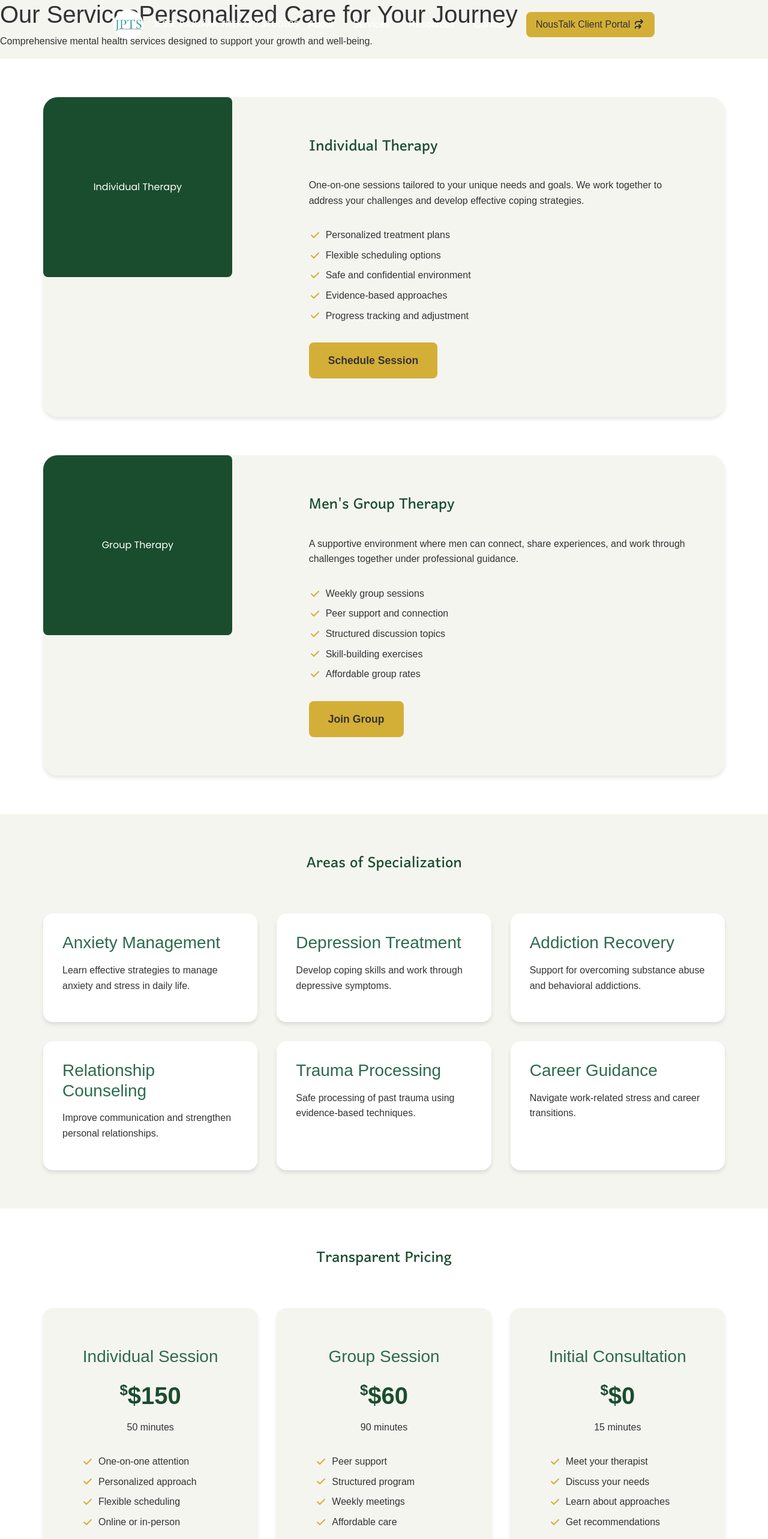
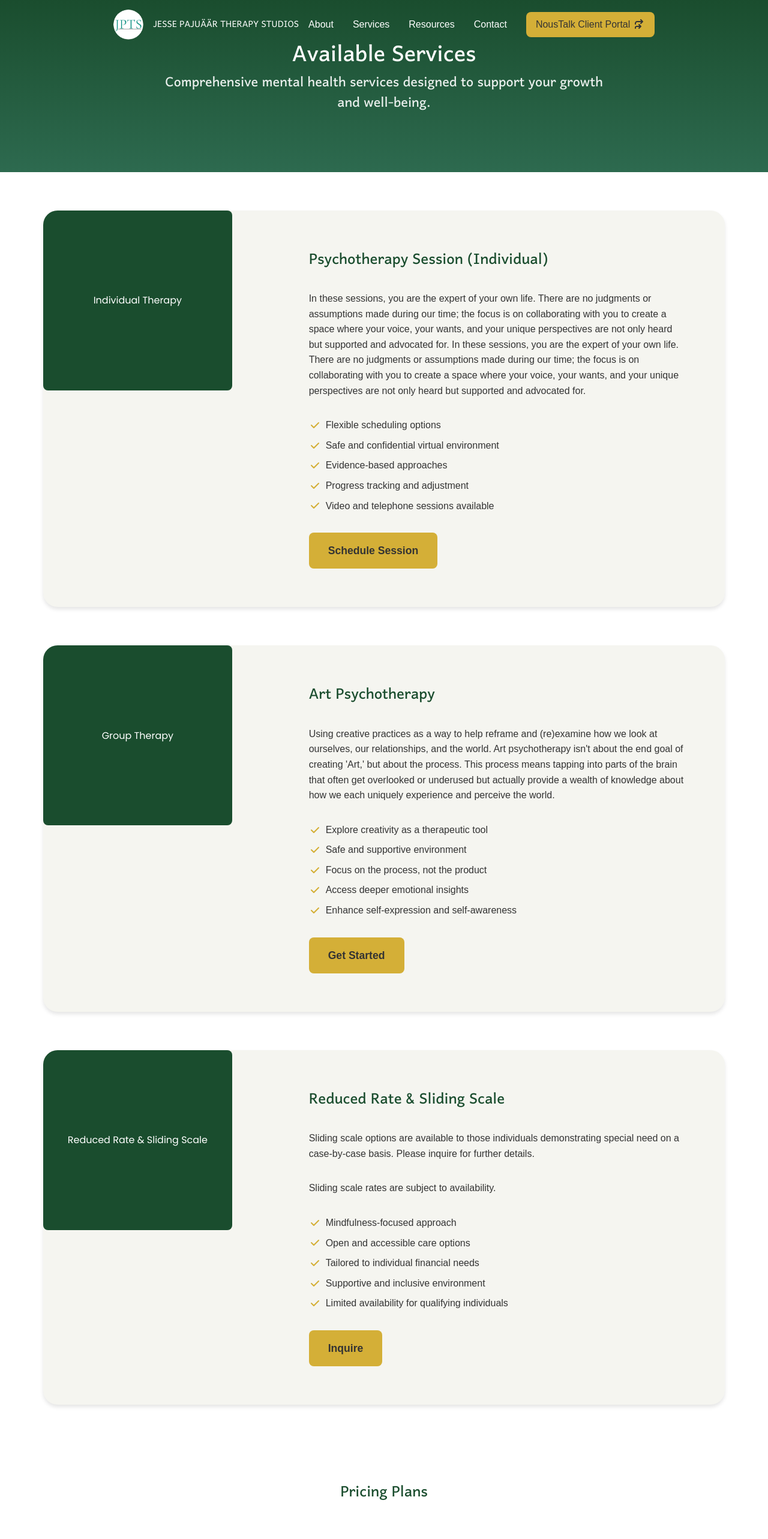
Before and after one commit to danispinxo/jesse-site, a Next.js app: page /services in a window 1280 px wide. Shown: the top 2566 px of the page at 60% size. Built offline with nearby package versions, Linux system fonts and the light colour scheme; a web font is replaced by a local one.

Commit message:
Fix services for preview

```diff
--- a/src/app/services/page.jsx
+++ b/src/app/services/page.jsx
@@ -10,20 +10,18 @@ import { faCheck } from "@fortawesome/free-solid-svg-icons";
 export default function Services() {
   return (
     <main className="page-content">
-      {/* Hero Section */}
       <section className="page-hero">
         <div className="hero-content">
           <h1>
-            Our Services
-            <span className="subtitle">Personalized Care for Your Journey</span>
+            Available Services
+            <span className="subtitle">
+              Comprehensive mental health services designed to support your
+              growth and well-being.
+            </span>
           </h1>
-          <p className="hero-text">
-            Comprehensive mental health services designed to support your growth and well-being.
-          </p>
         </div>
       </section>
 
-      {/* Main Services Section */}
       <section className="main-services">
         <div className="services-content">
           <div className="service-card featured">
@@ -35,10 +33,17 @@ export default function Services() {
               />
             </div>
             <div className="service-details">
-              <h2>Individual Therapy</h2>
+              <h2>Psychotherapy Session (Individual)</h2>
               <p>
-                One-on-one sessions tailored to your unique needs and goals. We work together
-                to address your challenges and develop effective coping strategies.
+                In these sessions, you are the expert of your own life. There
+                are no judgments or assumptions made during our time; the focus
+                is on collaborating with you to create a space where your voice,
+                your wants, and your unique perspectives are not only heard but
+                supported and advocated for. In these sessions, you are the
+                expert of your own life. There are no judgments or assumptions
+                made during our time; the focus is on collaborating with you to
+                create a space where your voice, your wants, and your unique
+                perspectives are not only heard but supported and advocated for.
               </p>
               <ul className="service-features">
                 {individualTherapyFeatures.map((feature, index) => (
@@ -61,75 +66,78 @@ export default function Services() {
               />
             </div>
             <div className="service-details">
-              <h2>Men's Group Therapy</h2>
+              <h2>Art Psychotherapy</h2>
               <p>
-                A supportive environment where men can connect, share experiences, and work
-                through challenges together under professional guidance.
+                Using creative practices as a way to help reframe and
+                (re)examine how we look at ourselves, our relationships, and the
+                world. Art psychotherapy isn't about the end goal of creating
+                'Art,' but about the process. This process means tapping into
+                parts of the brain that often get overlooked or underused but
+                actually provide a wealth of knowledge about how we each
+                uniquely experience and perceive the world.
               </p>
               <ul className="service-features">
-                {groupTherapyFeatures.map((feature, index) => (
+                {artTherapyFeatures.map((feature, index) => (
                   <li key={index}>
                     <FontAwesomeIcon icon={faCheck} className="check-icon" />
                     {feature}
                   </li>
                 ))}
               </ul>
-              <button className="cta-button">Join Group</button>
+              <button className="cta-button">Get Started</button>
+            </div>
+          </div>
+
+          <div className="service-card featured">
+            <div className="service-image">
+              <ImagePlaceholder
+                width="100%"
+                height={300}
+                text="Reduced Rate & Sliding Scale"
+              />
+            </div>
+            <div className="service-details">
+              <h2>Reduced Rate & Sliding Scale</h2>
+              <p>
+                Sliding scale options are available to those individuals
+                demonstrating special need on a case-by-case basis. Please
+                inquire for further details.
+              </p>
+              <p>Sliding scale rates are subject to availability.</p>
+              <ul className="service-features">
+                {reducedRateFeatures.map((feature, index) => (
+                  <li key={index}>
+                    <FontAwesomeIcon icon={faCheck} className="check-icon" />
+                    {feature}
+                  </li>
+                ))}
+              </ul>
+              <button className="cta-button">Inquire</button>
             </div>
           </div>
         </div>
       </section>
 
-      {/* Specializations Section */}
-      <section className="specializations">
-        <div className="specializations-content">
-          <h2>Areas of Specialization</h2>
-          <div className="specializations-grid">
-            {specializations.map((spec, index) => (
-              <div key={index} className="specialization-card">
-                <h3>{spec.title}</h3>
-                <p>{spec.description}</p>
-              </div>
-            ))}
-          </div>
-        </div>
-      </section>
-
-      {/* Pricing Section */}
       <section className="pricing">
         <div className="pricing-content">
-          <h2>Transparent Pricing</h2>
+          <h2>Pricing Plans</h2>
           <div className="pricing-grid">
             {pricingPlans.map((plan, index) => (
-              <div key={index} className="pricing-card">
+              <div className="pricing-card" key={index}>
                 <h3>{plan.title}</h3>
-                <div className="price">${plan.price}</div>
+                <p className="price">{plan.price}</p>
                 <p className="duration">{plan.duration}</p>
                 <ul className="features">
-                  {plan.features.map((feature, featureIndex) => (
-                    <li key={featureIndex}>
+                  {plan.features.map((feature, index) => (
+                    <li key={index}>
                       <FontAwesomeIcon icon={faCheck} className="check-icon" />
                       {feature}
                     </li>
                   ))}
                 </ul>
-                <button className="secondary-button">Book Now</button>
+                <button className="cta-button">Book Now</button>
               </div>
             ))}
-          </div>
-        </div>
-      </section>
-
-      {/* Insurance Section */}
-      <section className="insurance">
-        <div className="insurance-content">
-          <h2>Insurance & Payment</h2>
-          <div className="insurance-info">
-            <p>
-              We accept various insurance plans and offer flexible payment options to ensure
-              you can access the care you need. Contact us to verify your coverage.
-            </p>
-            <button className="cta-button">Verify Insurance</button>
           </div>
         </div>
       </section>
@@ -139,99 +147,66 @@ export default function Services() {
   );
 }
 
-const ServiceSection = ({
-  title,
-  subtitle,
-  image,
-  description,
-  pricing,
-  format,
-}) => {
-  return (
-    <section className="service-section defined-section">
-      <div className="section-label">
-        <h4 className="label-title">{title}</h4>
-        {subtitle && <p className="label-subtitle">{subtitle}</p>}
-        <div className="section-image-holder">
-          <img className="section-image" src={image} alt={`${title} Image`} />
-        </div>
-      </div>
-      <div className="section-content">
-        {description.map((text, index) => (
-          <p key={index}>{text}</p>
-        ))}
-        <p className="pricing">{pricing}</p>
-        <p className="format">{format}</p>
-      </div>
-    </section>
-  );
-};
-
 const individualTherapyFeatures = [
-  "Personalized treatment plans",
   "Flexible scheduling options",
-  "Safe and confidential environment",
+  "Safe and confidential virtual environment",
   "Evidence-based approaches",
-  "Progress tracking and adjustment"
+  "Progress tracking and adjustment",
+  "Video and telephone sessions available",
 ];
 
-const groupTherapyFeatures = [
-  "Weekly group sessions",
-  "Peer support and connection",
-  "Structured discussion topics",
-  "Skill-building exercises",
-  "Affordable group rates"
+const artTherapyFeatures = [
+  "Explore creativity as a therapeutic tool",
+  "Safe and supportive environment",
+  "Focus on the process, not the product",
+  "Access deeper emotional insights",
+  "Enhance self-expression and self-awareness",
 ];
 
-const specializations = [
-  {
-    title: "Anxiety Management",
-    description: "Learn effective strategies to manage anxiety and stress in daily life."
-  },
-  {
-    title: "Depression Treatment",
-    description: "Develop coping skills and work through depressive symptoms."
-  },
-  {
-    title: "Addiction Recovery",
-    description: "Support for overcoming substance abuse and behavioral addictions."
-  },
-  {
-    title: "Relationship Counseling",
-    description: "Improve communication and strengthen personal relationships."
-  },
-  {
-    title: "Trauma Processing",
-    description: "Safe processing of past trauma using evidence-based techniques."
-  },
-  {
-    title: "Career Guidance",
-    description: "Navigate work-related stress and career transitions."
-  }
+const reducedRateFeatures = [
+  "Mindfulness-focused approach",
+  "Open and accessible care options",
+  "Tailored to individual financial needs",
+  "Supportive and inclusive environment",
+  "Limited availability for qualifying individuals",
 ];
 
 const pricingPlans = [
   {
-    title: "Individual Session",
+    title: "Psychotherapy  (Individual)",
     price: "150",
     duration: "50 minutes",
     features: [
-      "One-on-one attention",
-      "Personalized approach",
+      "One-on-one care",
+      "Personalized plan",
+      "Evidence-based techniques",
       "Flexible scheduling",
-      "Online or in-person"
-    ]
+      "Video or phone sessions",
+    ],
   },
   {
-    title: "Group Session",
-    price: "60",
-    duration: "90 minutes",
+    title: "Art Psychotherapy",
+    price: "150",
+    duration: "50 minutes",
     features: [
-      "Peer support",
-      "Structured program",
-      "Weekly meetings",
-      "Affordable care"
-    ]
+      "Creative sessions",
+      "Supportive space",
+      "Process-focused",
+      "Boost self-expression",
+      "Flexible scheduling",
+    ],
+  },
+  {
+    title: "Reduced Rate & Sliding Scale",
+    price: "90-140",
+    duration: "50 minutes",
+    features: [
+      "Limited availability",
+      "One-on-one care",
+      "Evidence-based techniques",
+      "Flexible scheduling",
+      "Video or phone sessions",
+    ],
   },
   {
     title: "Initial Consultation",
@@ -239,9 +214,10 @@ const pricingPlans = [
     duration: "15 minutes",
     features: [
       "Meet your therapist",
-      "Discuss your needs",
+      "Discuss your unique needs",
+      "Explore therapy options",
       "Learn about approaches",
-      "Get recommendations"
-    ]
-  }
+      "Discuss next steps",
+    ],
+  },
 ];
--- a/src/app/styles/about.scss
+++ b/src/app/styles/about.scss
@@ -117,36 +117,6 @@
         background: $very-dark-blue;
         color: white;
       }
-    }
-  }
-}
-
-.page-hero {
-  background: linear-gradient(to bottom, $primary-green, $secondary-green);
-  padding: $spacing-xl 0;
-  color: $text-light;
-  text-align: center;
-
-  .hero-content {
-    max-width: 800px;
-    margin: 0 auto;
-    padding: 0 $spacing-lg;
-
-    h1 {
-      font-family: $sub-font;
-      font-size: 3rem;
-      margin-bottom: $spacing-lg;
-
-      .subtitle {
-        display: block;
-        font-size: 1.8rem;
-        color: rgba($text-light, 0.9);
-      }
-    }
-
-    .hero-text {
-      font-size: 1.2rem;
-      line-height: 1.6;
     }
   }
 }
--- a/src/app/styles/services.scss
+++ b/src/app/styles/services.scss
@@ -1,4 +1,4 @@
-@import 'variables';
+@import "variables";
 
 .main-services {
   padding: $spacing-xl 0;
@@ -129,12 +129,12 @@
 
     .pricing-grid {
       display: grid;
-      grid-template-columns: repeat(auto-fit, minmax(300px, 1fr));
-      gap: $spacing-lg;
+      grid-template-columns: repeat(auto-fit, minmax(250px, 1fr));
+      gap: $spacing-md;
 
       .pricing-card {
         background-color: $background-light;
-        padding: $spacing-xl;
+        padding: $spacing-lg;
         border-radius: $border-radius-md;
         text-align: center;
         box-shadow: $shadow-md;
--- a/src/app/styles/styles.scss
+++ b/src/app/styles/styles.scss
@@ -451,3 +451,33 @@ body {
     }
   }
 }
+
+.page-hero {
+  background: linear-gradient(to bottom, $primary-green, $secondary-green);
+  padding: $spacing-xl 0;
+  color: $text-light;
+  text-align: center;
+
+  .hero-content {
+    max-width: 800px;
+    margin: 0 auto;
+    padding: 0 $spacing-lg;
+
+    h1 {
+      font-family: $sub-font;
+      font-size: 3rem;
+      margin-bottom: $spacing-lg;
+
+      .subtitle {
+        display: block;
+        font-size: 1.8rem;
+        color: rgba($text-light, 0.9);
+      }
+    }
+
+    .hero-text {
+      font-size: 1.2rem;
+      line-height: 1.6;
+    }
+  }
+}
```
